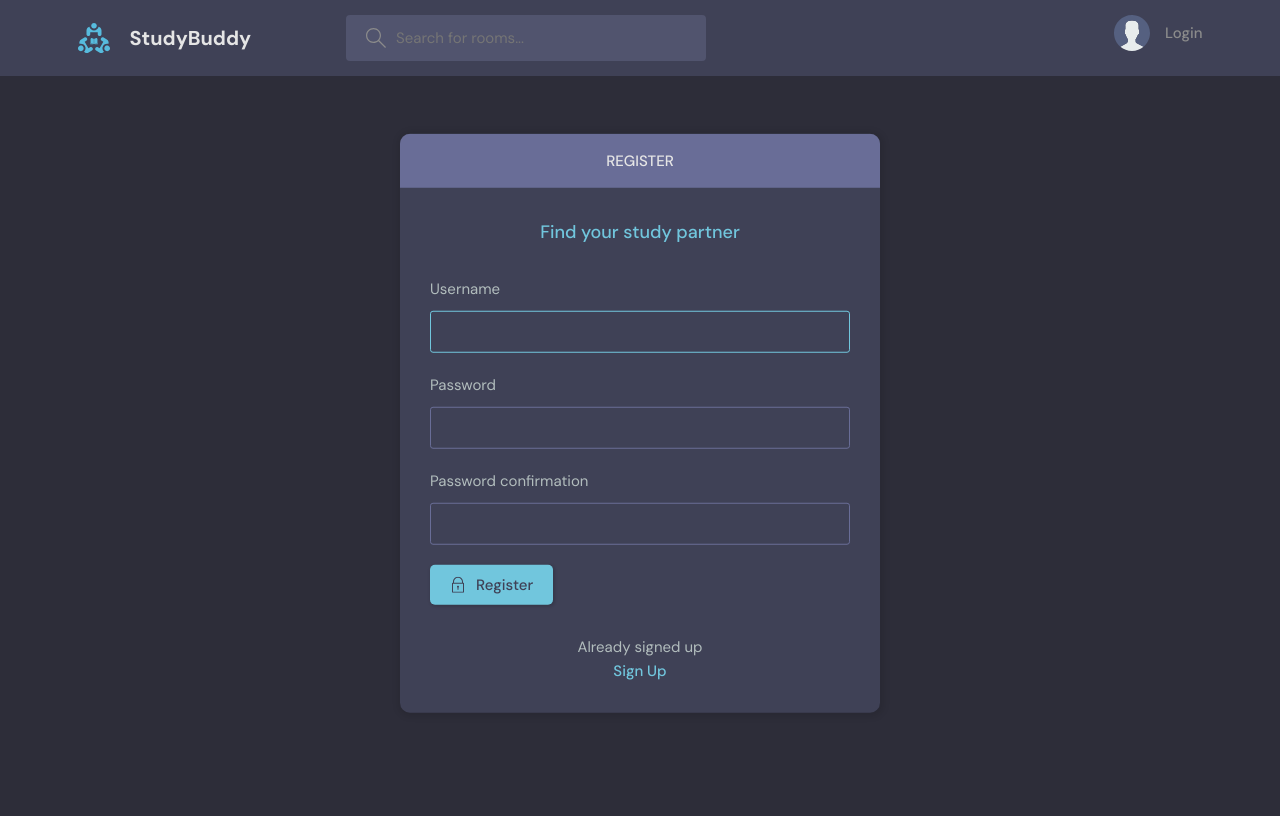
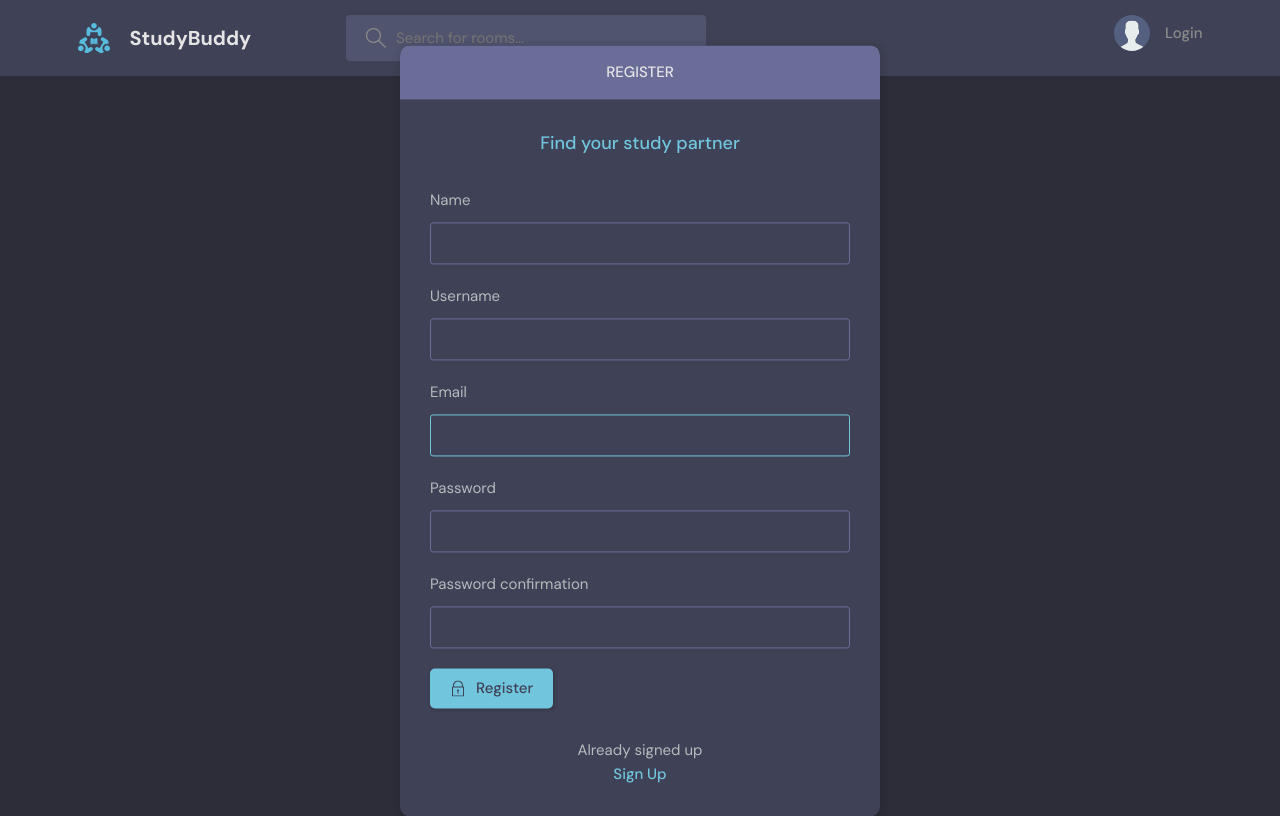
Before and after one commit to d4ny-1765/studybud, a Django app: page /register/ in a window 1280 px wide. Before the commit the page ends 713 px from the top, so only its background shows below. Run offline with Django 5.2, Linux system fonts and the light colour scheme.

Commit message:
Integrating Custom User Model

```diff
--- a/base/admin.py
+++ b/base/admin.py
@@ -2,8 +2,9 @@ from django.contrib import admin
 
 # Register your models here.
 
-from .models import Room, Topic, Message
+from .models import Room, Topic, Message, User
 
+admin.site.register(User)
 admin.site.register(Room)
 admin.site.register(Topic)
 admin.site.register(Message)
--- a/base/forms.py
+++ b/base/forms.py
@@ -1,6 +1,12 @@
 from django.forms import ModelForm
-from .models import Room
-from django.contrib.auth.models import User
+from django.contrib.auth.forms import UserCreationForm
+from .models import Room, User
+
+
+class MyUserCreationForm(UserCreationForm):
+    class Meta:
+        model = User
+        fields = ['name', 'username', 'email', 'password1', 'password2']
 
 class RoomForm(ModelForm):
     class Meta:
@@ -11,4 +17,4 @@ class RoomForm(ModelForm):
 class UserForm(ModelForm):
     class Meta:
         model = User
-        fields = ['username', 'email']
+        fields = ['avatar' ,'name', 'username', 'email', 'bio']
--- a/base/models.py
+++ b/base/models.py
@@ -1,8 +1,15 @@
 from django.db import models
-from django.contrib.auth.models import User
+from django.contrib.auth.models import AbstractUser
 
-# Create your models here.
+class User(AbstractUser):
+    name = models.CharField(max_length=200, null=True)
+    email = models.EmailField(unique=True, null=True)
+    bio = models.TextField(null=True)
 
+    avatar = models.ImageField(null=True, default="avatar.svg")
+
+    USERNAME_FIELD = 'email'
+    REQUIRED_FIELDS = []
 
 class Topic(models.Model):
     name = models.CharField(max_length=200)
--- a/base/templates/base/activity.html
+++ b/base/templates/base/activity.html
@@ -24,7 +24,7 @@
       <div class="activities__boxHeader roomListRoom__header">
         <a href="{% url 'user-profile' message.user.id %}" class="roomListRoom__author">
           <div class="avatar avatar--small">
-            <img src="https://randomuser.me/api/portraits/women/11.jpg" />
+            <img src="{{message.user.avatar.url}}" />
           </div>
           <p>
             @{{message.user.username}}
--- a/base/templates/base/activity_component.html
+++ b/base/templates/base/activity_component.html
@@ -7,7 +7,7 @@
       <div class="activities__boxHeader roomListRoom__header">
         <a href="{% url 'user-profile' message.user.id %}" class="roomListRoom__author">
           <div class="avatar avatar--small">
-            <img src="https://randomuser.me/api/portraits/women/11.jpg" />
+            <img src="{{message.user.avatar.url}}" />
           </div>
           <p>
             @{{message.user.username}}
--- a/base/templates/base/feed_component.html
+++ b/base/templates/base/feed_component.html
@@ -3,7 +3,7 @@
     <div class="roomListRoom__header">
       <a href="{%url 'user-profile' room.host.id%}" class="roomListRoom__author">
         <div class="avatar avatar--small">
-          <img src="https://randomuser.me/api/portraits/women/11.jpg" />
+          <img src="{{room.host.avatar.url}}" />
         </div>
         <span>@{{room.host.username}}</span>
       </a>
--- a/base/templates/base/login_register.html
+++ b/base/templates/base/login_register.html
@@ -17,8 +17,8 @@
             <form class="form" action="" method="post">
               {% csrf_token %}
               <div class="form__group form__group">
-                <label for="room_name">Username</label>
-                <input id="username" name="username" type="text" placeholder="e.g. dennis_ivy" />
+                <label for="room_name">Email</label>
+                <input id="username" name="email" type="text" placeholder="e.g. dennis_ivy" />
               </div>
               <div class="form__group">
                 <label for="password">Password</label>
--- a/base/templates/base/room.html
+++ b/base/templates/base/room.html
@@ -67,7 +67,7 @@
                 <p>Hosted By</p>
                 <a href="{% url 'user-profile' room.host.id %}" class="room__author">
                   <div class="avatar avatar--small">
-                    <img src="https://randomuser.me/api/portraits/men/37.jpg" />
+                    <img src="{{room.host.avatar.url}}" />
                   </div>
                   <span>@{{room.host.username}}</span>
                 </a>
@@ -87,7 +87,7 @@
                     <div class="thread__author">
                       <a href="{% url 'user-profile' message.user.id %}" class="thread__authorInfo">
                         <div class="avatar avatar--small">
-                          <img src="https://randomuser.me/api/portraits/men/37.jpg" />
+                          <img src="{{room.host.avatar.url}}" />
                         </div>
                         <span>@{{message.user.username}}</span>
                       </a>
--- a/base/templates/base/update-user.html
+++ b/base/templates/base/update-user.html
@@ -20,7 +20,7 @@
                 </div>
             </div>
             <div class="layout__body">
-                <form class="form" action="" method="post">
+                <form class="form" action="" method="post" enctype="multipart/form-data">
                   {% csrf_token %}
 
                   {% for field in form %}
--- a/base/views.py
+++ b/base/views.py
@@ -3,11 +3,9 @@ from django.http import HttpResponse
 from django.contrib import messages
 from django.contrib.auth.decorators import login_required
 from django.db.models import Q
-from django.contrib.auth.models import User
 from django.contrib.auth import authenticate, login, logout
-from django.contrib.auth.forms import UserCreationForm
-from .models import Room, Topic, Message
-from .forms import RoomForm, UserForm
+from .models import Room, Topic, Message, User
+from .forms import RoomForm, UserForm, MyUserCreationForm
 # Create your views here.
 
 # rooms = [
@@ -22,15 +20,15 @@ def loginPage(request):
         return redirect('home')
 
     if request.method == 'POST':
-        username = request.POST.get('username').lower()
+        email = request.POST.get('email').lower()
         password = request.POST.get('password')
 
         try:
-            user = User.objects.get(username=username)
+            user = User.objects.get(email=email)
         except:
             messages.error(request, 'User does not exist')
 
-        user = authenticate(request, username=username, password=password)
+        user = authenticate(request, email=email , password=password)
 
         if user is not None:
             login(request, user)
@@ -47,10 +45,10 @@ def logoutUser(request):
     return redirect('home')
 
 def registerPage(request):
-    form = UserCreationForm()
+    form = MyUserCreationForm()
 
     if request.method == 'POST':
-        form = UserCreationForm(request.POST)
+        form = MyUserCreationForm(request.POST)
         if form.is_valid():
             user = form.save(commit=False)
             user.username = user.username.lower()
@@ -179,7 +177,7 @@ def updateUser(request):
     form = UserForm(instance=user)
 
     if request.method == 'POST':
-        form = UserForm(request.POST, instance=user)
+        form = UserForm(request.POST, request.FILES , instance=user)
         if form.is_valid():
             form.save()
             return redirect('user-profile', pk=user.id)
--- a/manage.py
+++ b/manage.py
@@ -1,7 +1,6 @@
 #!/usr/bin/env python
 # python manage.py runserver to run the server
 
-# Cutomizing User model is done, waiting to be integrated
 """Django's command-line utility for administrative tasks."""
 import os
 import sys
--- a/studybud/settings.py
+++ b/studybud/settings.py
@@ -43,6 +43,8 @@ INSTALLED_APPS = [
     'rest_framework',
     'corsheaders',
 ]
+
+AUTH_USER_MODEL = 'base.User'
 
 MIDDLEWARE = [
     'django.middleware.security.SecurityMiddleware',
@@ -126,11 +128,15 @@ USE_TZ = True
 # https://docs.djangoproject.com/en/5.1/howto/static-files/
 
 STATIC_URL = '/static/'
+MEDIA_URL = '/images/'
+
 
 STATICFILES_DIRS = [
     BASE_DIR / 'static'
 ]
 
+
+MEDIA_ROOT = BASE_DIR / 'static/images'
 # STATIC_ROOT =
 
 # Default primary key field type
--- a/studybud/urls.py
+++ b/studybud/urls.py
@@ -1,5 +1,7 @@
 from django.contrib import admin
 from django.urls import path, include
+from django.conf import settings
+from django.conf.urls.static import static
 
 
 urlpatterns = [
@@ -7,3 +9,5 @@ urlpatterns = [
     path('', include('base.urls')),
     path('api/', include('base.api.urls'))
 ]
+
+urlpatterns += static(settings.MEDIA_URL, document_root=settings.MEDIA_ROOT)
--- a/templates/navbar.html
+++ b/templates/navbar.html
@@ -24,7 +24,7 @@
         <div class="header__user">
           <a href="{% url 'update-user' %}">
             <div class="avatar avatar--medium active">
-              <img src="https://randomuser.me/api/portraits/men/37.jpg" />
+              <img src="{{request.user.avatar.url}}" />
             </div>
             <p>{{ request.user.username }} <span>@{{ request.user.username }}</span></p>
           </a>
```
Also changed, not shown: base/migrations/0001_initial.py, base/migrations/0002_topic_room_host_message_room_topic.py (deleted), base/migrations/0002_user_bio_user_name_alter_user_email.py (added), base/migrations/0003_alter_room_options_room_participants.py (deleted), base/migrations/0003_user_avatar.py (added), db.sqlite3.
